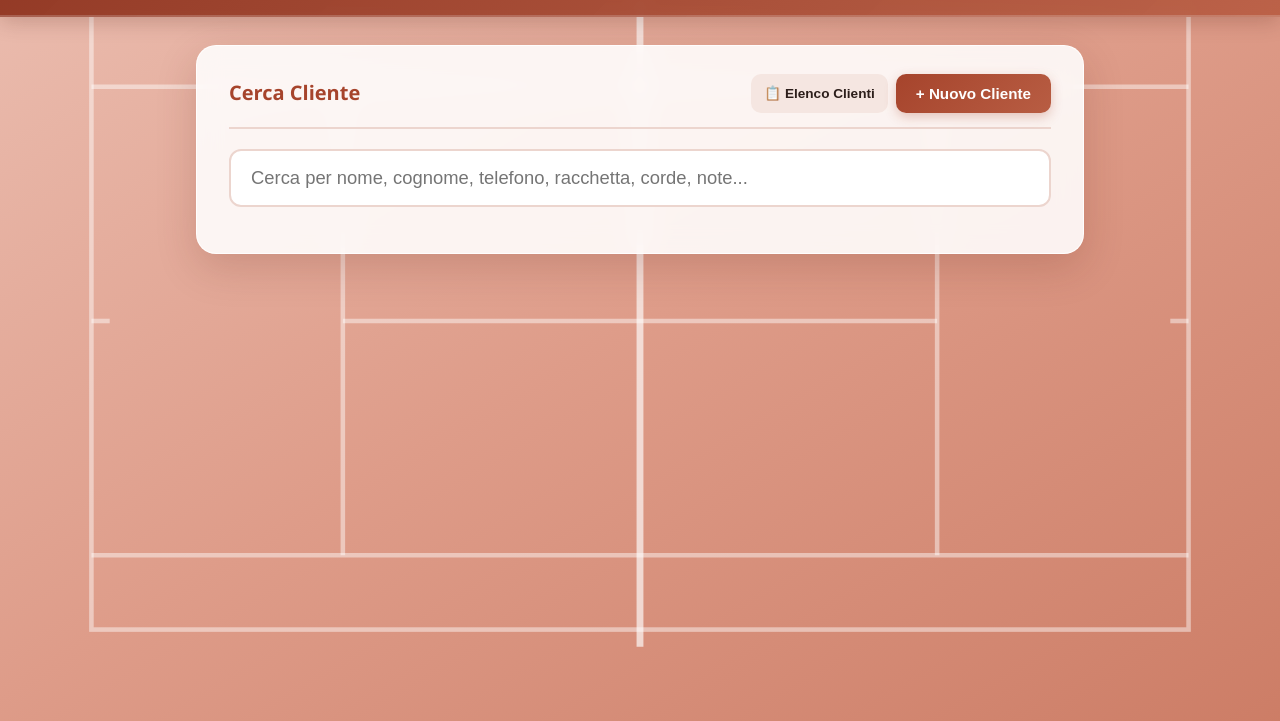
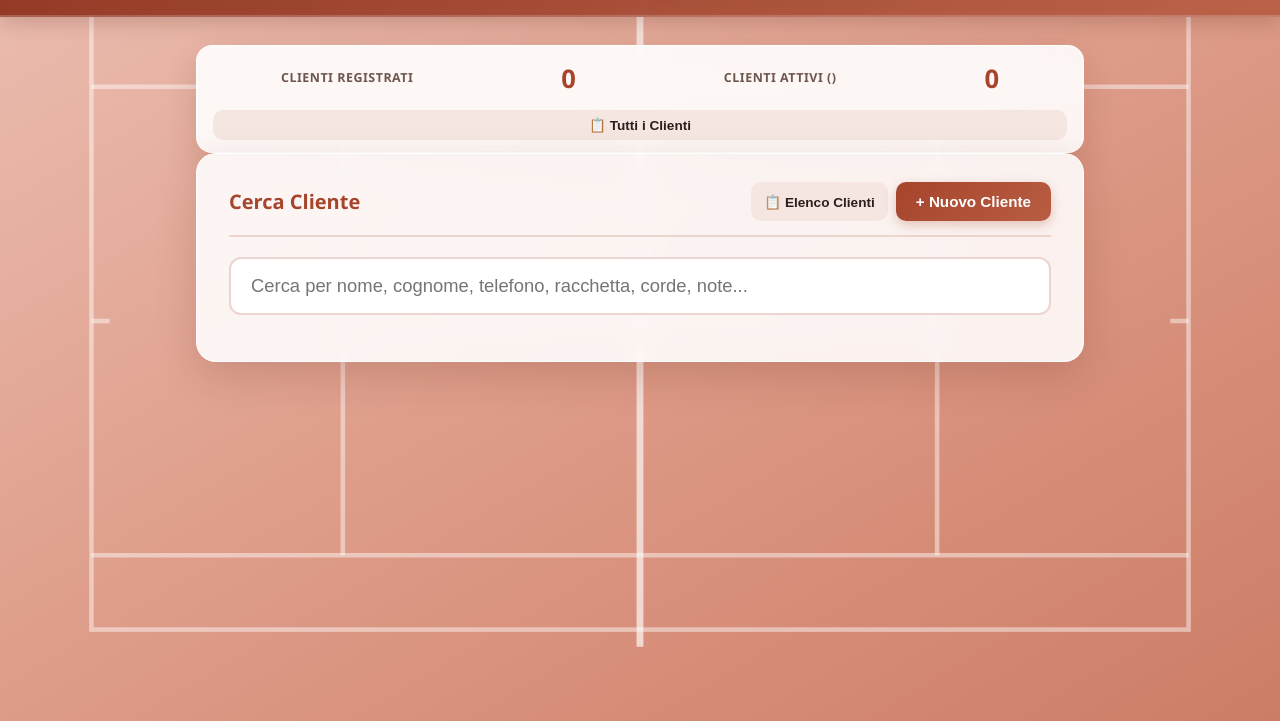
Before and after one commit to dsasti/registro-incordature-DIMENSIONE-SPORT, a website: page registro.html in a window 1280 px wide. Shown: the part 79-800 px from the top of the page. Drawn offline with Linux system fonts and the light colour scheme; no server answers.

Commit message:
Update style.css

```diff
--- a/css/style.css
+++ b/css/style.css
@@ -547,7 +547,23 @@ th {
 
 @media (max-width: 1280px) {
   .side-stats-widget {
+    position: static;
+    width: auto;
+    max-width: 1000px;
+    margin: 16px auto 0;
+    display: flex;
+    flex-wrap: wrap;
+    align-items: center;
+    justify-content: space-around;
+    gap: 12px;
+    padding: 12px 16px;
+  }
+  .side-stats-widget hr {
     display: none;
+  }
+  .side-stats-widget .stat-value {
+    font-size: 1.6rem;
+    margin-top: 2px;
   }
 }
 
```
